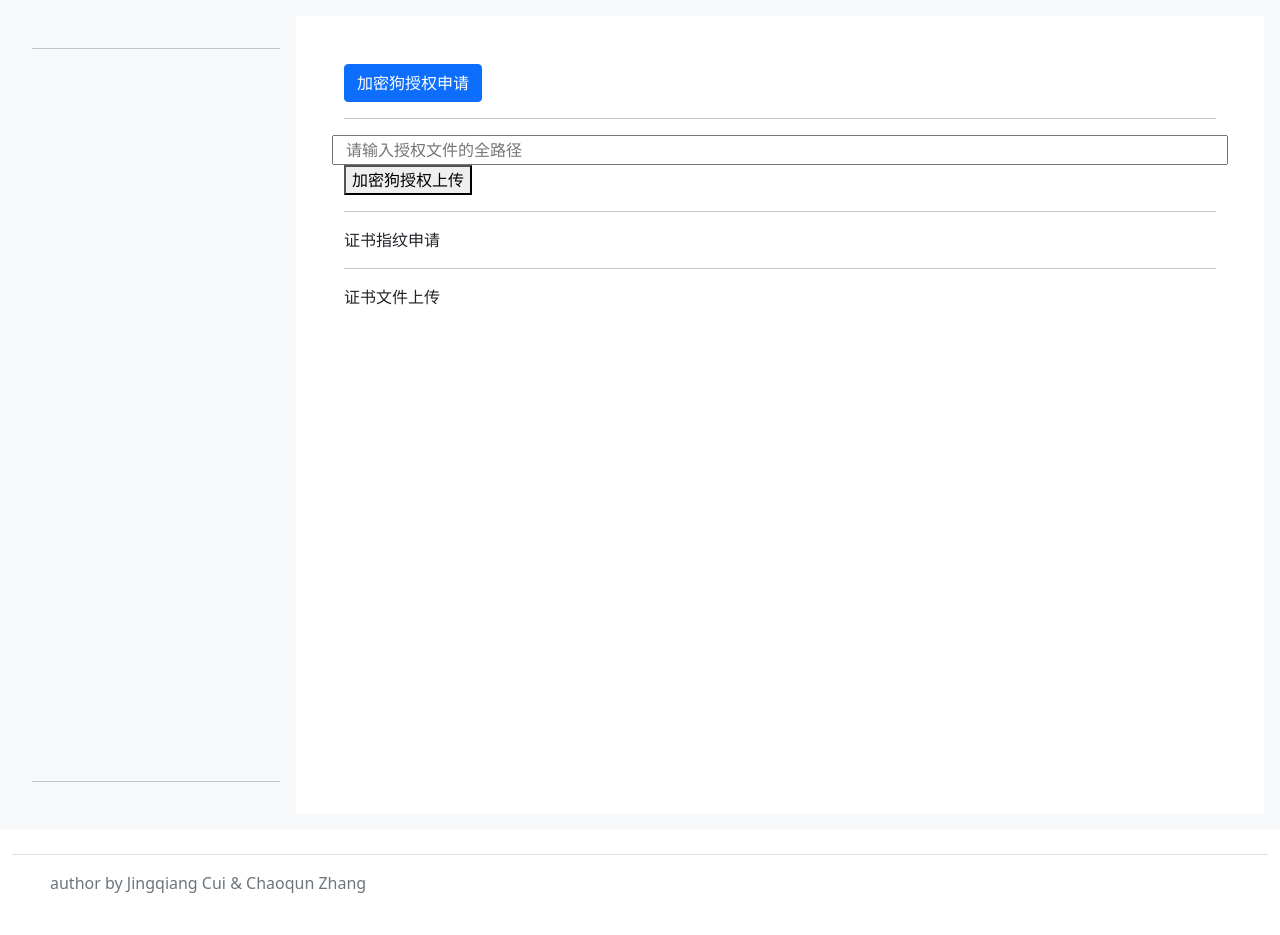
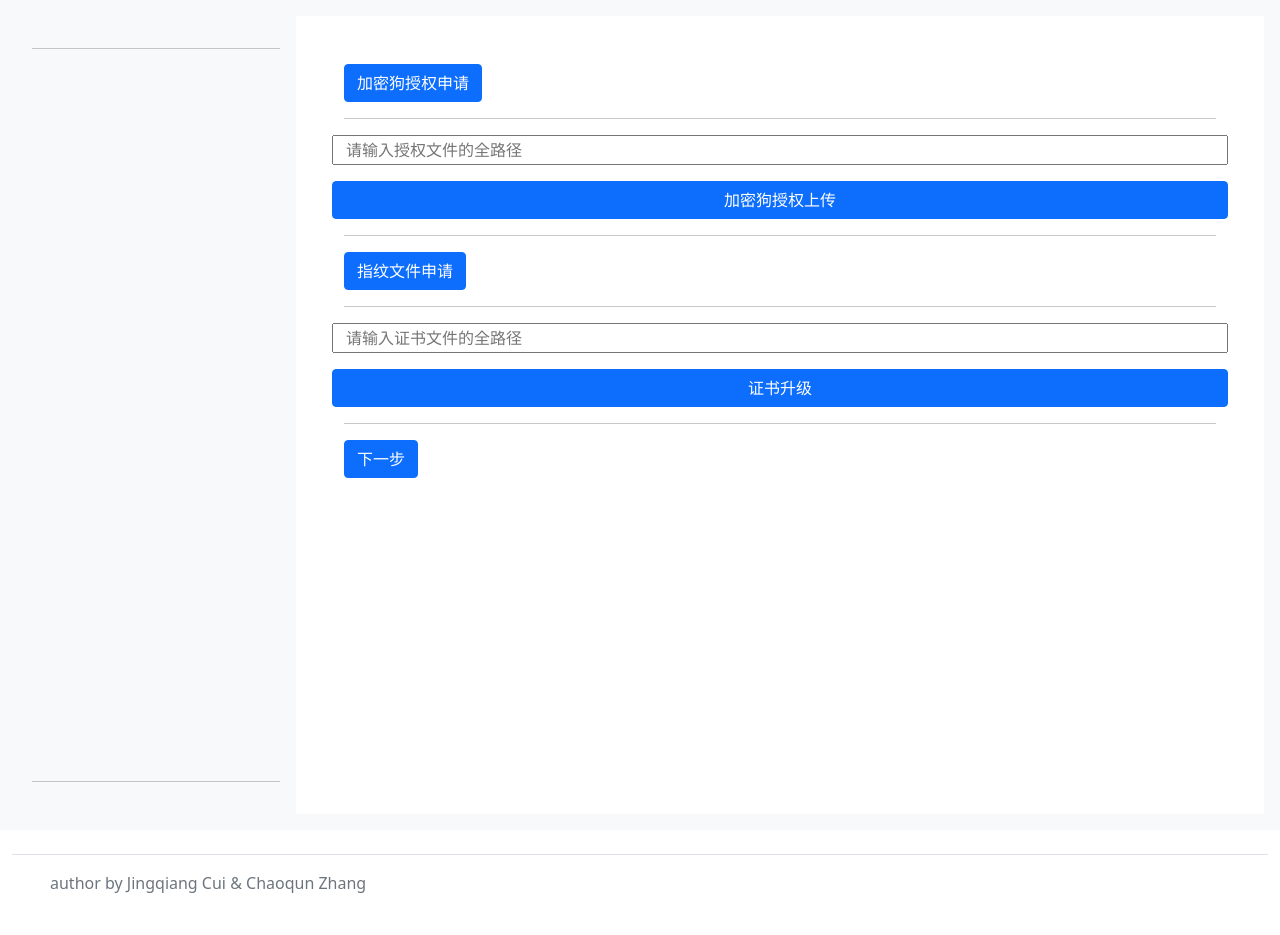
Before and after one commit to Suprock/test04, a Python web app: template templates/auth_cert.html in a window 1280 px wide. Shown: the part 32-967 px from the top of the page. Run offline with Jinja, Linux system fonts and the light colour scheme; the template is opened without the code that fills it, so the values that code supplies are empty.

Commit message:
添加指纹下载和证书上传逻辑

```diff
--- a/templates/auth_cert.html
+++ b/templates/auth_cert.html
@@ -23,18 +23,25 @@
 <hr>
 <div class="md-3" id="div_upload_rau">
     <div class="row mt-3">
-        <input class="input-group" type="text" id="rau_path" placeholder="请输入授权文件的全路径">
+        <input class="input-group" type="text" id="rau_path" name="rau_path" placeholder="请输入授权文件的全路径">
     </div>
-    <div><button type="button" id="upload_rau" onclick="upload_rau()">加密狗授权上传</button></div>
+    <div class="row mt-3"><button type="button" class="btn btn-primary" id="upload_rau" onclick="upload_rau()">加密狗授权上传</button></div>
 
 </div>
 <hr>
 <div class="md-3">
-    证书指纹申请
+    <button class="btn btn-primary" type="button" id="download_finger" onclick="download_finger()">指纹文件申请</button>
 </div>
 <hr>
-<div class="md-3">
-    证书文件上传
+<div class="md-3" id="div_upload_cert">
+    <div class="row mt-3">
+        <input class="input-group" type="text" id="cert_path" name="cert_path" placeholder="请输入证书文件的全路径">
+    </div>
+    <div class="row mt-3"><button type="button" class="btn btn-primary" id="upload_cert" onclick="upload_cert()">证书升级</button></div>
+</div>
+<hr>
+<div class="md-3 mt-3">
+    <button type="button" class="btn btn-primary" id="goto_next" onclick="goto_next()">下一步</button>
 </div>
 {% endblock %}
 {% block js %}
@@ -73,11 +80,35 @@
         })
     }
 
+    function download_finger()
+    {
+        $.ajax({
+            url: "{{ url_for('get_finger_from_server') }}",
+            type: "post",
+            success: function(data)
+            {
+                if(data["status"] == 200)
+                {
+                    finger_file_path = data["finger_path"];
+                    var url = "/download_finger/" + finger_file_path;
+                    window.location.href = url;
+                }
+                else if(data["status"] == 400)
+                {
+                    var node = document.getElementById("div_download_finger");
+                    var tip = document.createElement("label");
+                    tip.innerHTML = "下载授权文件失败！";
+                    node.appendChild(tip);
+                }
+            }
+        })
+    }
+
     function upload_rau()
     {
         var node_rau = document.getElementById("rau_path");
         rau_path = node_rau.value;
-        var dict = {"rau_path":rau_path};
+        var dict = {"path":rau_path};
         var json_dict = JSON.stringify(dict);
         $.ajax({
             url: "{{ url_for('upload_rau') }}",
@@ -97,5 +128,35 @@
             }
         });
     }
+
+    function upload_cert()
+    {
+        var node_cert = document.getElementById("cert_path");
+        rau_path = node_cert.value;
+        var dict = {"path":rau_path};
+        var json_dict = JSON.stringify(dict);
+        $.ajax({
+            url: "{{ url_for('upload_cert') }}",
+            type: "post",
+            dataType:"json",
+            data:json_dict,
+            success:function(data)
+            {
+                console.log(data);
+                if(data["status"] == 200)
+                {
+                    var node = document.getElementById("div_upload_cert");
+                    var tip = document.createElement("label");
+                    tip.innerHTML = "更新证书成功！";
+                    node.appendChild(tip);
+                }
+            }
+        });
+    }
+
+    function goto_next()
+    {
+        window.location.href = "{{ url_for('install_pangu') }}"
+    }
 </script>
 {% endblock %}
```
